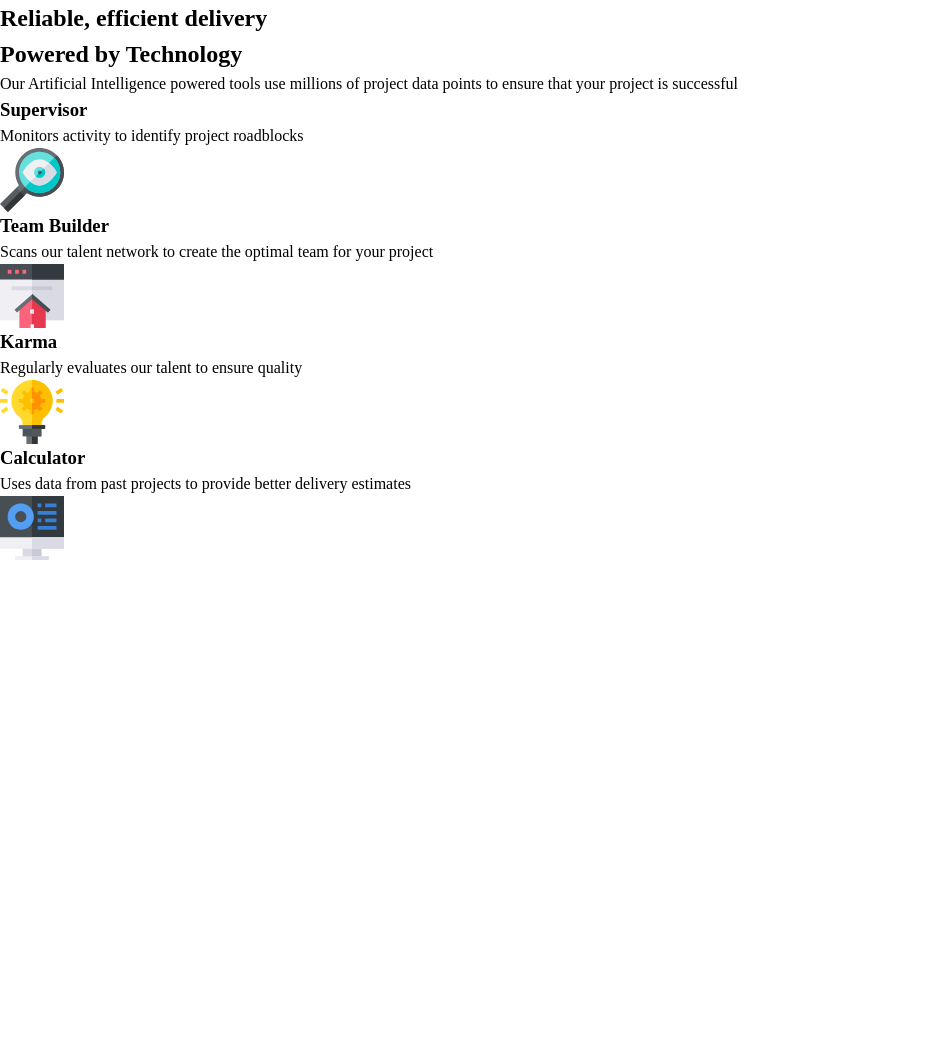
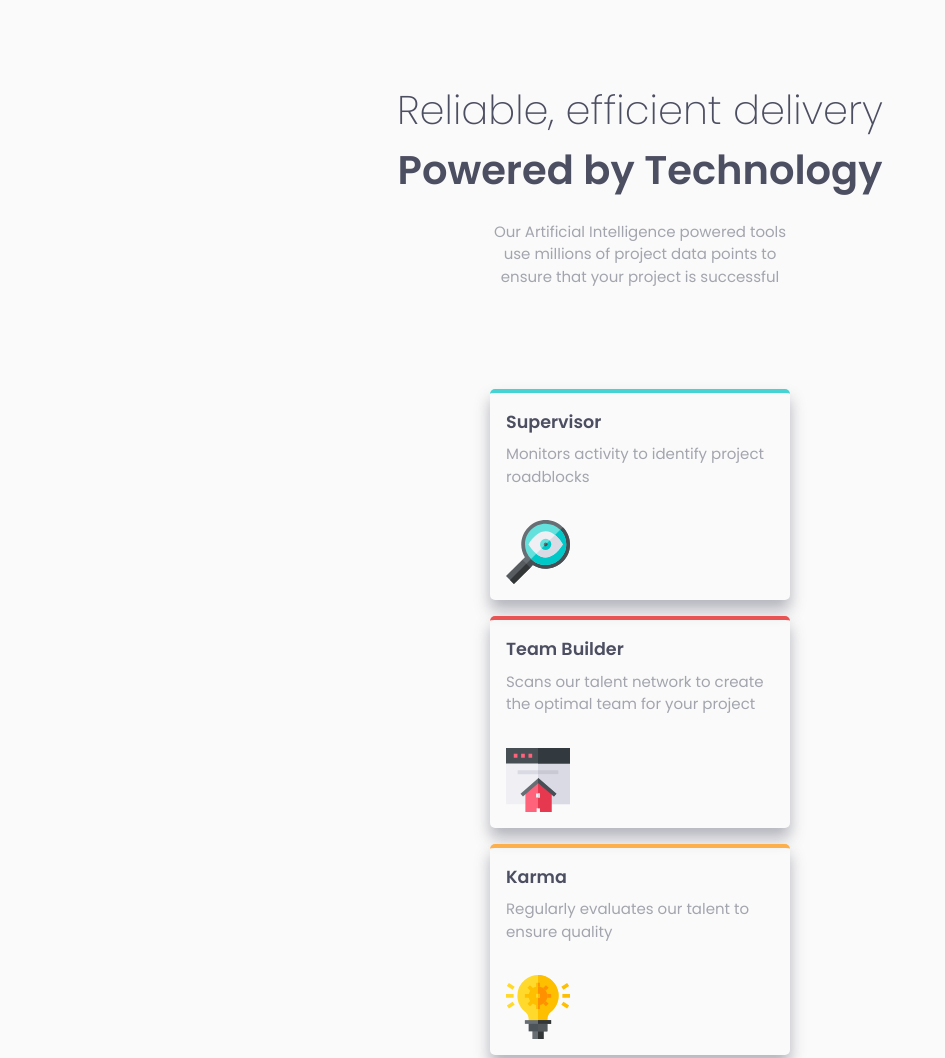
Before and after one commit to devhnry/four-card-feature-section, a website built with Vite: page four-card-feature/index.html in a window 1280 px wide. Shown: the top 1058 px of the page, without its empty margins (0-945 px from the left). Before the commit the page ends 800 px from the top, so only its background shows below. Built offline with nearby package versions, Linux system fonts and the light colour scheme.

Commit message:
Initial Commit

```diff
--- a/four-card-feature/index.html
+++ b/four-card-feature/index.html
@@ -12,44 +12,51 @@
   </head>
   <body>
     <header>
-
       <div class="page_titles">
         <h2 class="secondary-header">Reliable, efficient delivery</h2>
-        <h2 class="primary-heading">Powered by Technology</h2>
+        <h2 class="primary-header">Powered by Technology</h2>
       </div>
 
-      <p>Our Artificial Intelligence powered tools use millions of project data points to ensure that your project is successful</p>
+      <p class="about">
+        Our Artificial Intelligence powered tools use millions of project data points to ensure that your project is successful
+      </p>
 
     </header>
     <main>
-      <section class="card">
         <section class="container">
 
-          <div class="card__1">
+          <div class="card card__1">
+            <div class="card__content">
               <h3 class="card__title">Supervisor</h3>
               <p class="card__desc">Monitors activity to identify project roadblocks</p>
+            </div>
             <img src="./src/images/icon-supervisor.svg" alt="magnifying-glass">
           </div>
 
-          <div class="card__2">
+          <div class="card card__2">
+            <div class="card__content">
               <h3 class="card__title">Team Builder</h3>
               <p class="card__desc">Scans our talent network to create the optimal team for your project</p>
+            </div>
             <img src="./src/images/icon-team-builder.svg" alt="team-builder-icon">
           </div>
 
-          <div class="card__3">
+          <div class="card card__3">
+            <div class="card__content">
               <h3 class="card__title">Karma</h3>
               <p class="card__desc">Regularly evaluates our talent to ensure quality</p>
+            </div>
             <img src="./src/images/icon-karma.svg" alt="lightbulb">
           </div>
 
-          <div class="card__4">
+          <div class="card card__4">
+            <div class="card__content">
               <h3 class="card__title">Calculator</h3>
               <p class="card__desc">Uses data from past projects to provide better delivery estimates</p>
+            </div>
             <img src="./src/images/icon-calculator.svg" alt="calculator-icon">
           </div>
 
-        </section>
         </section>
     </main>
 
--- a/four-card-feature/src/css/style.css
+++ b/four-card-feature/src/css/style.css
@@ -15,8 +15,8 @@
   --fw-semi-bold: 600;
 
   --fs-body: 0.9375rem;
-  --fs-primary-heading-mobile: 1.5rem;
-  --fs-primary-heading-desktop: 2.5rem;
+  --fs-heading-mobile: 1.5rem;
+  --fs-heading-desktop: 2.5rem;
 
 }
 
@@ -27,12 +27,14 @@
 */
 *, *::before, *::after {
   box-sizing: border-box;
+  transition: all linear 250ms;
 }
 /*
   2. Remove default margin
 */
 * {
   margin: 0;
+  padding: 0;
 }
 /*
   3. Allow percentage-based heights in the application
@@ -76,3 +78,79 @@ p, h1, h2, h3, h4, h5, h6 {
 }
 
 /* General Styling */
+body {
+  background-color: var(--clr-neutral-300);
+  font-size: var(--fs-body);
+  font-family: var(--ff-body);
+  font-weight: var(--fw-regular);
+  color: var(--clr-neutral-100);
+  text-align: center;
+  position: relative;
+}
+
+p{
+  color: var(--clr-neutral-200);
+}
+
+
+/* ==== Header ==== */
+header{
+  margin: 5rem auto;
+}
+
+.primary-header{
+  font-weight: var(--fw-semi-bold);
+  font-size: var(--fs-heading-mobile);
+}
+
+.secondary-header{
+  font-weight: var(--fw-extra-light);
+  font-size: var(--fs-heading-mobile);
+}
+
+@media (min-width: 60rem){
+  .primary-header, .secondary-header{
+    font-size: var(--fs-heading-desktop);
+  }
+}
+
+.about{
+  margin: 0 auto;
+  padding: 1.3rem;
+  width: 350px;
+}
+
+/* ==== Main ====  */
+.container{
+  /* width: var(100% - 2); */
+  position: absolute;
+  left: 50%;
+  transform: translate(-50%);
+}
+.card {
+  width: 300px;
+  padding: 16px 0;
+  text-align: left;
+  padding: 1rem;
+  margin-bottom: 16px;
+  border-radius: 5px;
+  box-shadow: 0px 10px 15px rgba(76, 78, 97, 0.4);
+}
+.card__1{
+  border-top: 4px solid var(--clr-primary-200);
+}
+.card__2{
+  border-top: 4px solid var(--clr-primary-100);
+}.card__3{
+  border-top: 4px solid var(--clr-primary-300);
+}.card__4{
+  border-top: 4px solid var(--clr-primary-400);
+}
+
+.card__content{
+  padding-bottom: 2rem;
+}
+
+.card__title{
+  padding-bottom: 8px;
+}
```
Lines whose indentation alone changed are shown as unchanged.
